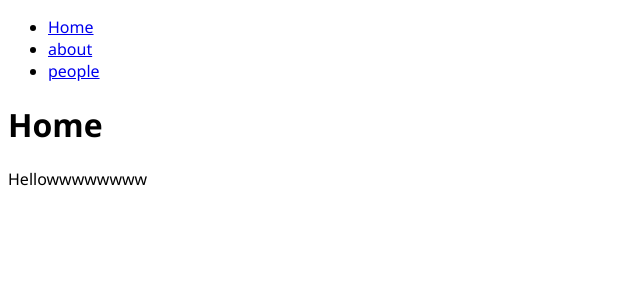
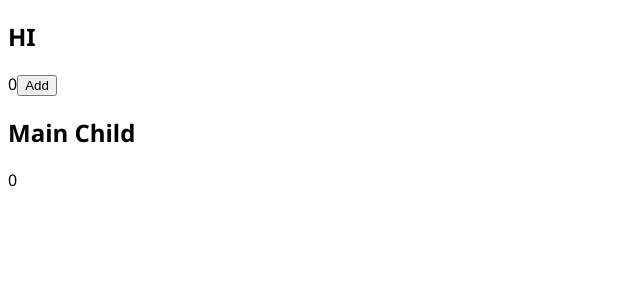
Before and after one commit to shwetank00001/JS-pract, a React (Create React App) app in the folder JohnS/: page / in a window 1280 px wide. Shown: the top 300 px of the page, without its empty margins (0-640 px from the left). Built offline with nearby package versions, Linux system fonts and the light colour scheme.

Commit message:
Learned React.memo and useCallback (Still rusty)

```diff
--- /dev/null
+++ b/JohnS/src/ReactMemoMethod/ReactMe.jsx
@@ -0,0 +1,46 @@
+import React from 'react'
+
+export const ReactMe = () => {
+    const [count, setCount] = React.useState(0)
+
+    let add = function(){
+        console.log("Add Function called")
+        setCount(count + 1)
+    }
+
+  return (
+    <div>
+        <h2>HI</h2>
+        {count}
+        <button onClick={add}>Add</button>
+        <Child
+        propCount = {count}
+        />
+        {/* <Child1  /> */}
+    </div>
+  )
+}
+
+export const Child = React.memo (function(prop){
+    React.useEffect(() => {
+        console.log("CHild rendered")
+    })
+    return (
+        <div>
+            <h2>Main Child</h2>
+            <p>{prop.propCount}</p>
+
+        </div>
+    )
+})
+export const Child1 = React.memo (function(prop){
+    React.useEffect(() => {
+        console.log("CHild1 rendered")
+    })
+    return (
+        <div>
+            <h2>CHild 1</h2>
+            <button >Generate ticket</button>
+        </div>
+    )
+})
--- a/JohnS/src/index.js
+++ b/JohnS/src/index.js
@@ -1,6 +1,6 @@
 import React from 'react';
 import ReactDOM from 'react-dom/client';
-import Main from './Router/Main';
+import {ReactMe} from './ReactMemoMethod/ReactMe';
 import './index.css'
 import { BrowserRouter } from 'react-router-dom';
 
@@ -8,7 +8,7 @@ import { BrowserRouter } from 'react-router-dom';
 const root = ReactDOM.createRoot(document.getElementById('root'));
 root.render(
   <BrowserRouter>
-    <Main />
+    <ReactMe />
   </BrowserRouter>
 
   // <React.StrictMode>
```
